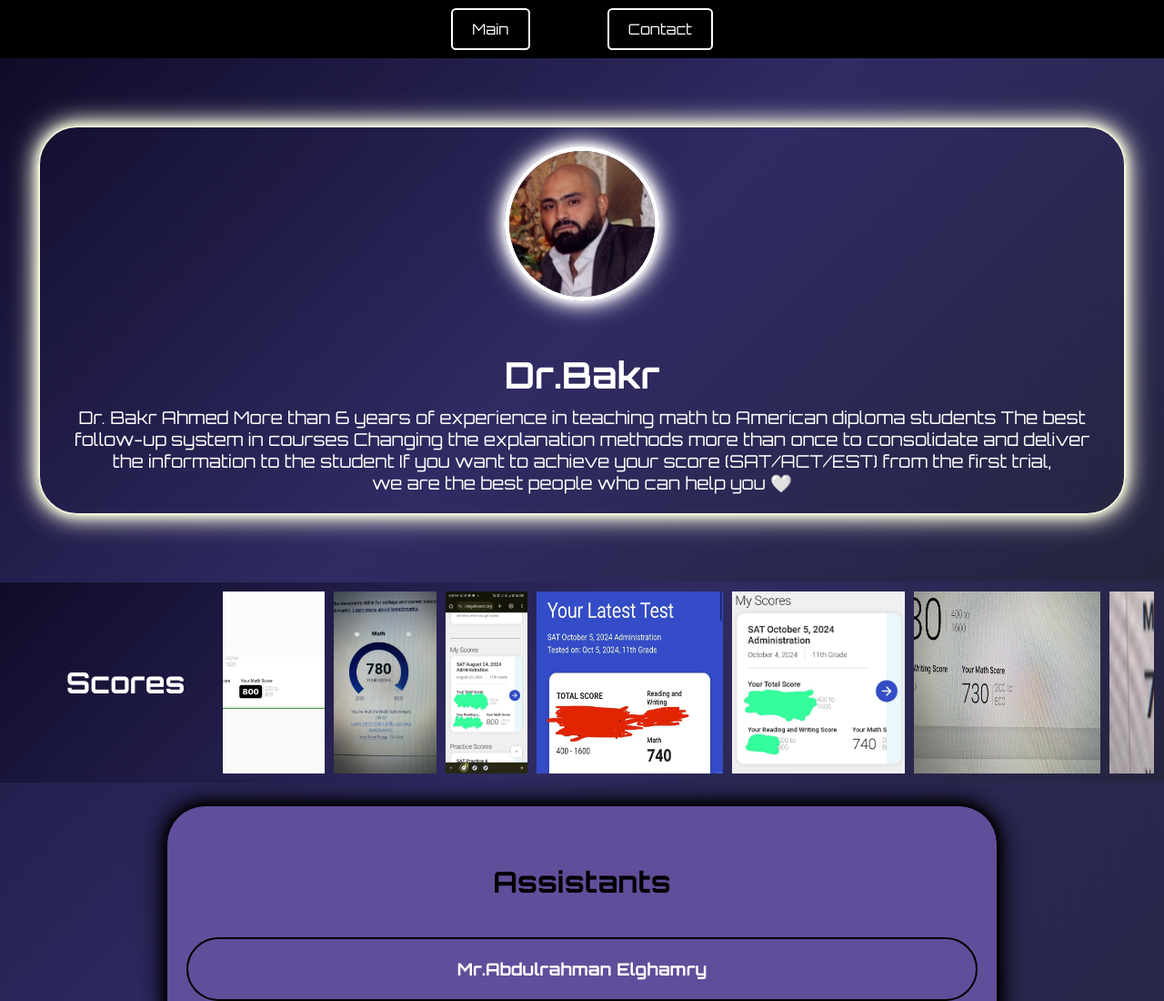
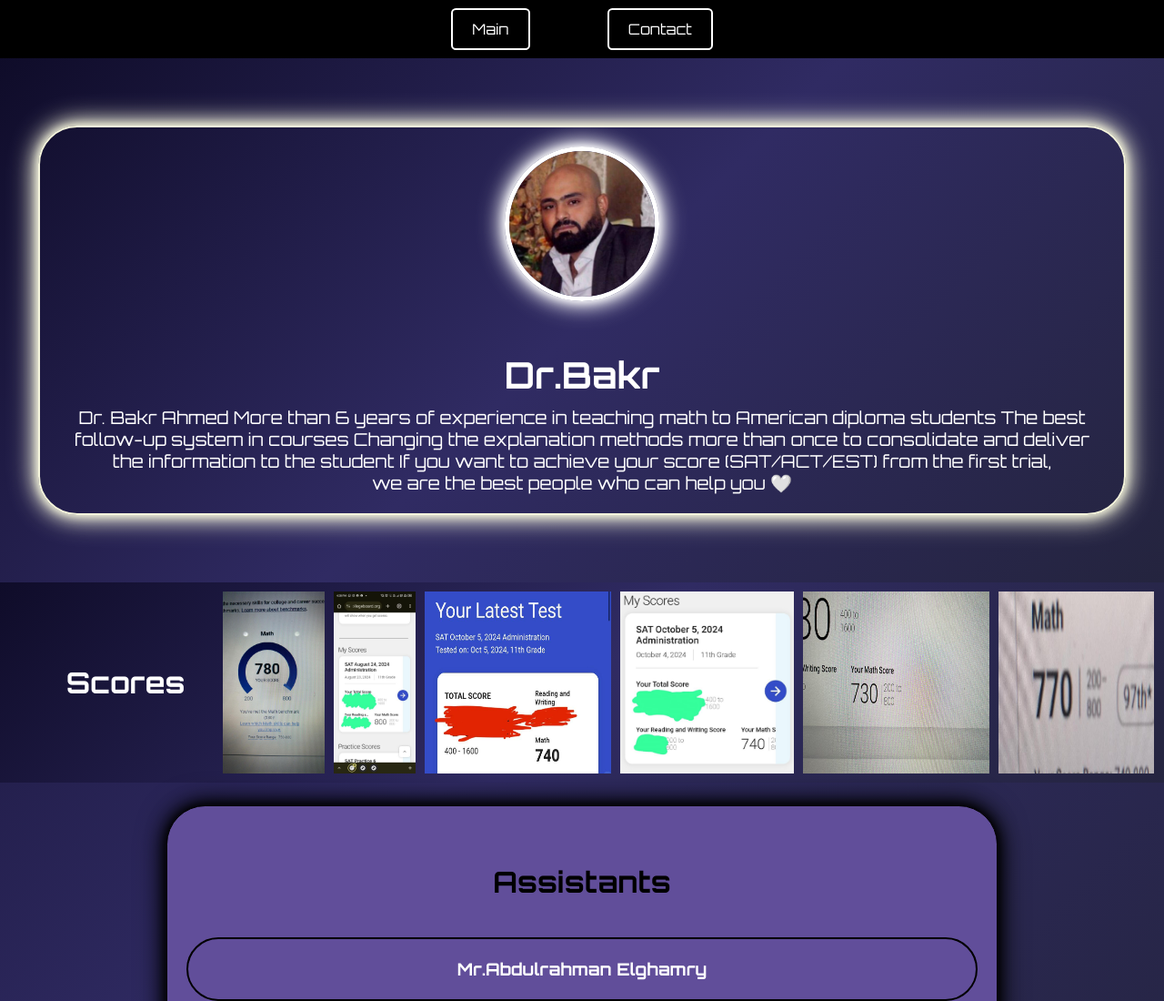
Before and after one commit to eyadstopz/Dr.Bakr, a plain HTML site: page index.html in a window 1280 px wide. Shown: the top 1100 px of the page at 91% size. Drawn offline with Linux system fonts and the light colour scheme.

Commit message:
Update index.html

```diff
--- a/index.html
+++ b/index.html
@@ -47,7 +47,6 @@ If you want to achieve your score (SAT/ACT/EST) from the first trial,<br>
         </h1>
 
     <div class="scoressatest">
-        <img src="img/scores SAT/WhatsApp Image 2025-01-27 at 00.08.38.jpeg" alt="">
         <img src="img/scores SAT/2.jpeg" alt="">
         <img src="img/scores SAT/3.jpeg" alt="">
         <img src="img/scores SAT/5.jpeg" alt="">
```
